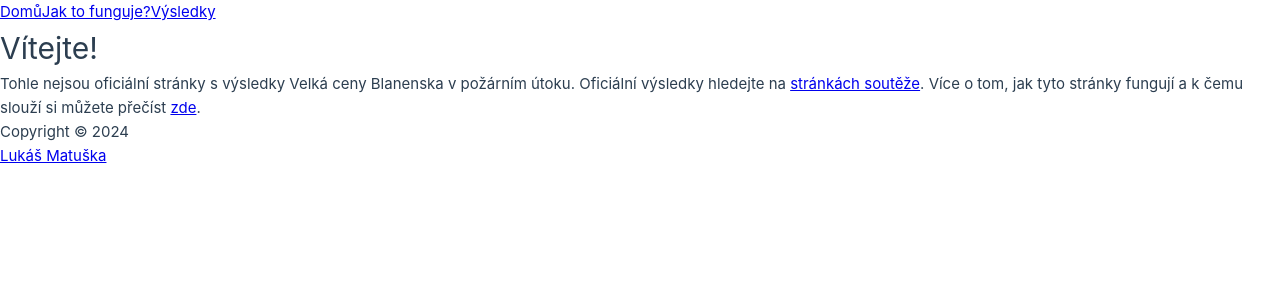
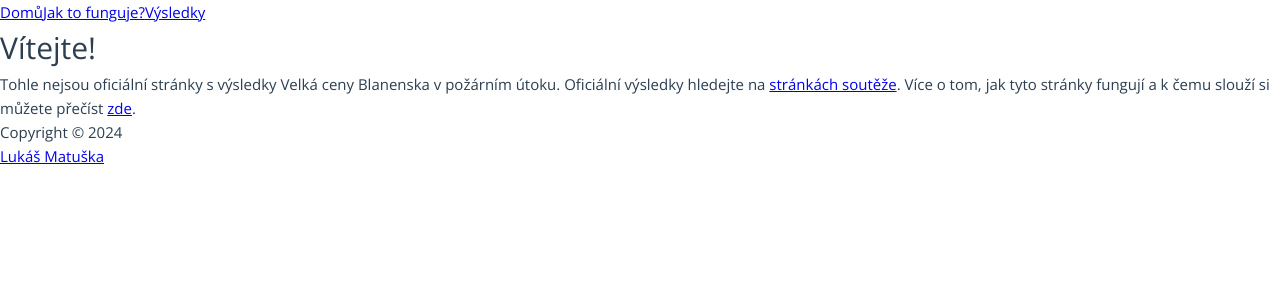
Before and after one commit to lukynmatuska/vvcb-frontend-vuejs, a Vue app: page / in a window 1280 px wide. Shown: the top 300 px of the page. Built offline with nearby package versions, Linux system fonts and the light colour scheme.

Commit message:
Update font-family settings

```diff
--- a/src/assets/base.css
+++ b/src/assets/base.css
@@ -1,3 +1,7 @@
+@font-face {
+  font-family: 'Open Sans';
+  src: url('./fonts/OpenSans-VariableFont_wdth,wght.ttf');
+}
 /* color palette from <https://github.com/vuejs/theme> */
 :root {
   --vt-c-white: #ffffff;
@@ -67,10 +71,7 @@ body {
     background-color 0.5s;
   line-height: 1.6;
   font-family:
-    Inter,
-    -apple-system,
-    BlinkMacSystemFont,
-    'Segoe UI',
+    'Open Sans',
     Roboto,
     Oxygen,
     Ubuntu,
```
Also changed, not shown: src/assets/fonts/OpenSans-VariableFont_wdth,wght.ttf (added).
